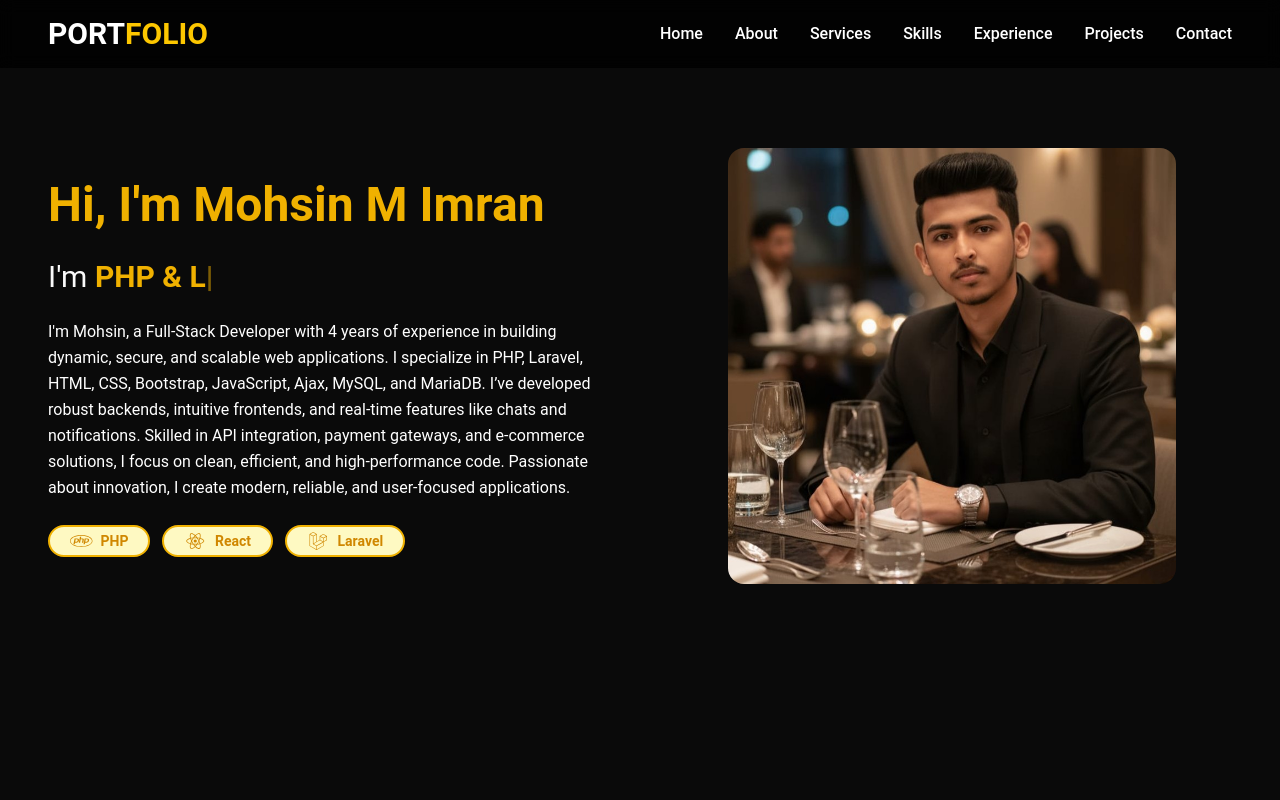
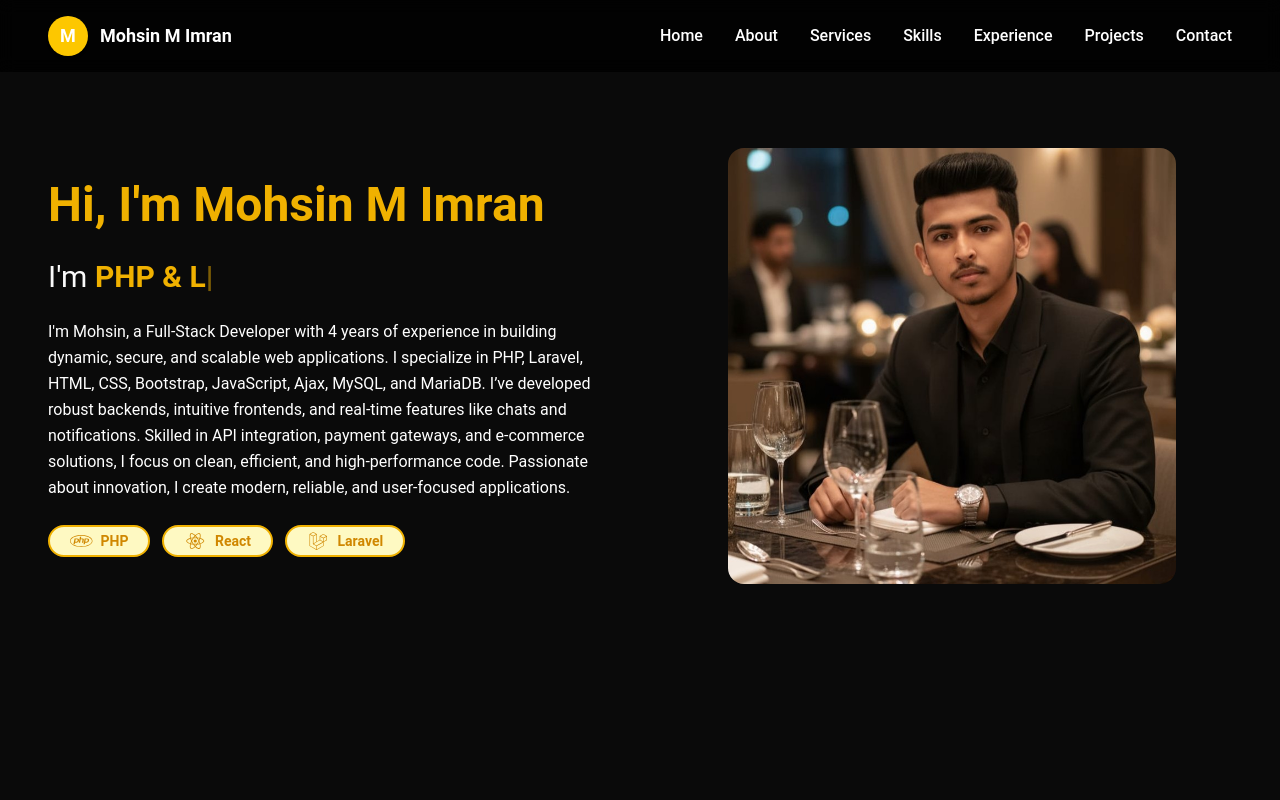
Before and after one commit to Mohsin-Imran/mohsinimran, a Next.js app: page / in a window 1280 px wide. Shown: the top 800 px of the page. Built offline with nearby package versions, Linux system fonts and the light colour scheme.

Commit message:
Update Code

```diff
--- a/components/header.tsx
+++ b/components/header.tsx
@@ -8,9 +8,7 @@ export default function Header() {
   const [isScrolled, setIsScrolled] = useState(false)
 
   useEffect(() => {
-    const handleScroll = () => {
-      setIsScrolled(window.scrollY > 20)
-    }
+    const handleScroll = () => setIsScrolled(window.scrollY > 20)
     window.addEventListener("scroll", handleScroll)
     return () => window.removeEventListener("scroll", handleScroll)
   }, [])
@@ -20,20 +18,23 @@ export default function Header() {
   return (
     <header
       className={`fixed top-0 left-0 right-0 z-50 transition-all duration-300 ${isScrolled
-          ? "bg-black/95 backdrop-blur-md shadow-lg shadow-primary/10 border-b border-primary/20"
-          : "bg-black/80 backdrop-blur-sm"
+        ? "bg-black/95 backdrop-blur-md shadow-lg shadow-primary/10 border-b border-primary/20"
+        : "bg-black/80 backdrop-blur-sm"
         }`}
     >
       <nav className="container mx-auto flex items-center justify-between px-6 py-4 lg:px-12">
-        {/* Logo */}
-        <a
-          href="#home"
-          className="text-2xl font-bold lg:text-3xl transition-colors hover:text-yellow-400"
-        >
-          <span className="text-white">PORT</span>
-          <span className="text-yellow-400">FOLIO</span>
+
+        {/* Profile Logo + Name */}
+        <a href="#home" className="flex items-center gap-3 group">
+          <div className="w-10 h-10 rounded-full bg-yellow-400 flex items-center justify-center text-white font-bold text-lg shadow-md group-hover:scale-110 transition-transform duration-300">
+            M
+          </div>
+
+
+          <span className="text-lg font-semibold text-white group-hover:text-yellow-400 transition-colors duration-300">
+            Mohsin M Imran
+          </span>
         </a>
-
 
         {/* Desktop Navigation */}
         <ul className="hidden items-center gap-8 md:flex">
@@ -41,10 +42,10 @@ export default function Header() {
             <li key={item}>
               <a
                 href={`#${item.toLowerCase()}`}
-                className="group relative text-sm font-medium transition-colors hover:text-primary lg:text-base"
+                className="group relative text-sm font-medium transition-colors hover:text-yellow-400 lg:text-base"
               >
                 {item}
-                <span className="absolute -bottom-1 left-0 h-0.5 w-0 bg-primary transition-all duration-300 group-hover:w-full" />
+                <span className="absolute -bottom-1 left-0 h-0.5 w-0 bg-yellow-400 transition-all duration-300 group-hover:w-full" />
               </a>
             </li>
           ))}
@@ -52,7 +53,7 @@ export default function Header() {
 
         {/* Mobile Menu Button */}
         <button
-          className="md:hidden text-foreground hover:text-primary transition-colors p-2"
+          className="md:hidden text-white hover:text-yellow-400 transition-colors p-2"
           onClick={() => setIsMobileMenuOpen(!isMobileMenuOpen)}
           aria-label="Toggle menu"
         >
@@ -62,13 +63,13 @@ export default function Header() {
 
       {/* Mobile Navigation Menu */}
       {isMobileMenuOpen && (
-        <div className="md:hidden animate-fade-in-down bg-black/95 backdrop-blur-md border-t border-primary/20">
+        <div className="md:hidden animate-fade-in-down bg-black/95 backdrop-blur-md border-t border-yellow-400/20">
           <ul className="container mx-auto flex flex-col px-6 py-4">
             {navItems.map((item) => (
               <li key={item}>
                 <a
                   href={`#${item.toLowerCase()}`}
-                  className="block py-3 text-base font-medium transition-colors hover:text-primary border-b border-border/50 last:border-0"
+                  className="block py-3 text-base font-medium transition-colors hover:text-yellow-400 border-b border-border/50 last:border-0"
                   onClick={() => setIsMobileMenuOpen(false)}
                 >
                   {item}
```
